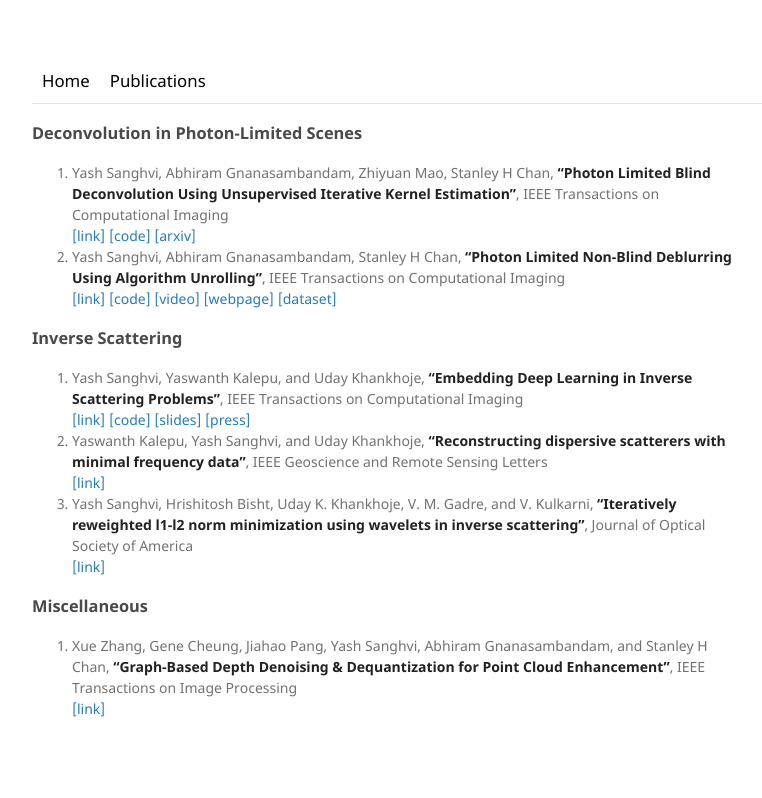
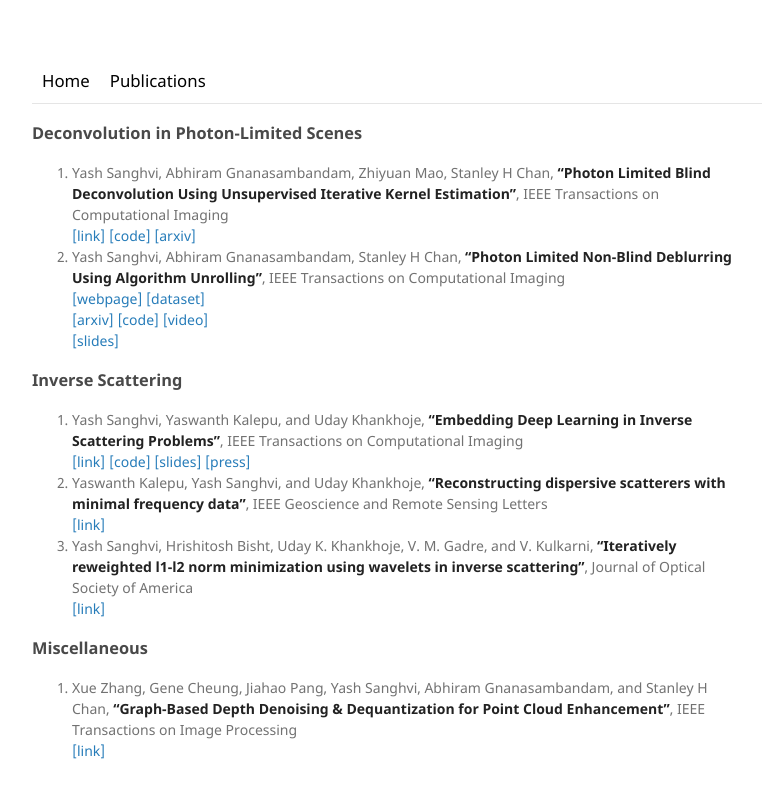
Before and after one commit to sanghviyashiitb/sanghviyashiitb.github.io, a Jekyll site: the page built from publications/index.md, in a window 1280 px wide. Shown: the top 798 px of the page, without its empty margins (108-870 px from the left). Built offline with Jekyll 4.4.1, drawn with Linux system fonts in a browser that asks for light colours.

Commit message:
Update index.md

```diff
--- a/publications/index.md
+++ b/publications/index.md
@@ -5,7 +5,9 @@ title: Selected Publications
 ### Deconvolution in Photon-Limited Scenes
 1. Yash Sanghvi, Abhiram Gnanasambandam, Zhiyuan Mao, Stanley H Chan, **"Photon Limited Blind Deconvolution Using Unsupervised Iterative Kernel Estimation"**, IEEE Transactions on Computational Imaging <br> [[link]](https://ieeexplore.ieee.org/document/9982288) [[code]](https://github.com/sanghviyashiitb/photon-limited-blind) [[arxiv]](https://arxiv.org/abs/2208.00451)
 2. Yash Sanghvi, Abhiram Gnanasambandam, Stanley H Chan, **"Photon Limited Non-Blind Deblurring Using Algorithm Unrolling"**, IEEE Transactions on Computational Imaging <br>
-[[link]](https://arxiv.org/abs/2110.15314) [[code]](https://github.com/sanghviyashiitb/poisson-deblurring) [[video]](https://www.youtube.com/watch?v=bJHiUKzjaCI) [[webpage]](https://sanghviyashiitb.github.io/nb-deblur-webpage/) [[dataset]](https://aaaakshat.github.io/pldd/)
+[[webpage]](https://sanghviyashiitb.github.io/nb-deblur-webpage/) [[dataset]](https://aaaakshat.github.io/pldd/) <br>
+[[arxiv]](https://arxiv.org/abs/2110.15314) [[code]](https://github.com/sanghviyashiitb/poisson-deblurring) [[video]](https://www.youtube.com/watch?v=bJHiUKzjaCI)
+[[slides]](https://drive.google.com/file/d/1jWE6lYoINvlLndliJ6LSxSfdWK8wyxko/view?usp=sharing)
 
 ### Inverse Scattering
 1. Yash Sanghvi, Yaswanth Kalepu, and Uday Khankhoje, **"Embedding Deep Learning in Inverse Scattering Problems"**, IEEE Transactions on Computational Imaging <br>
```
